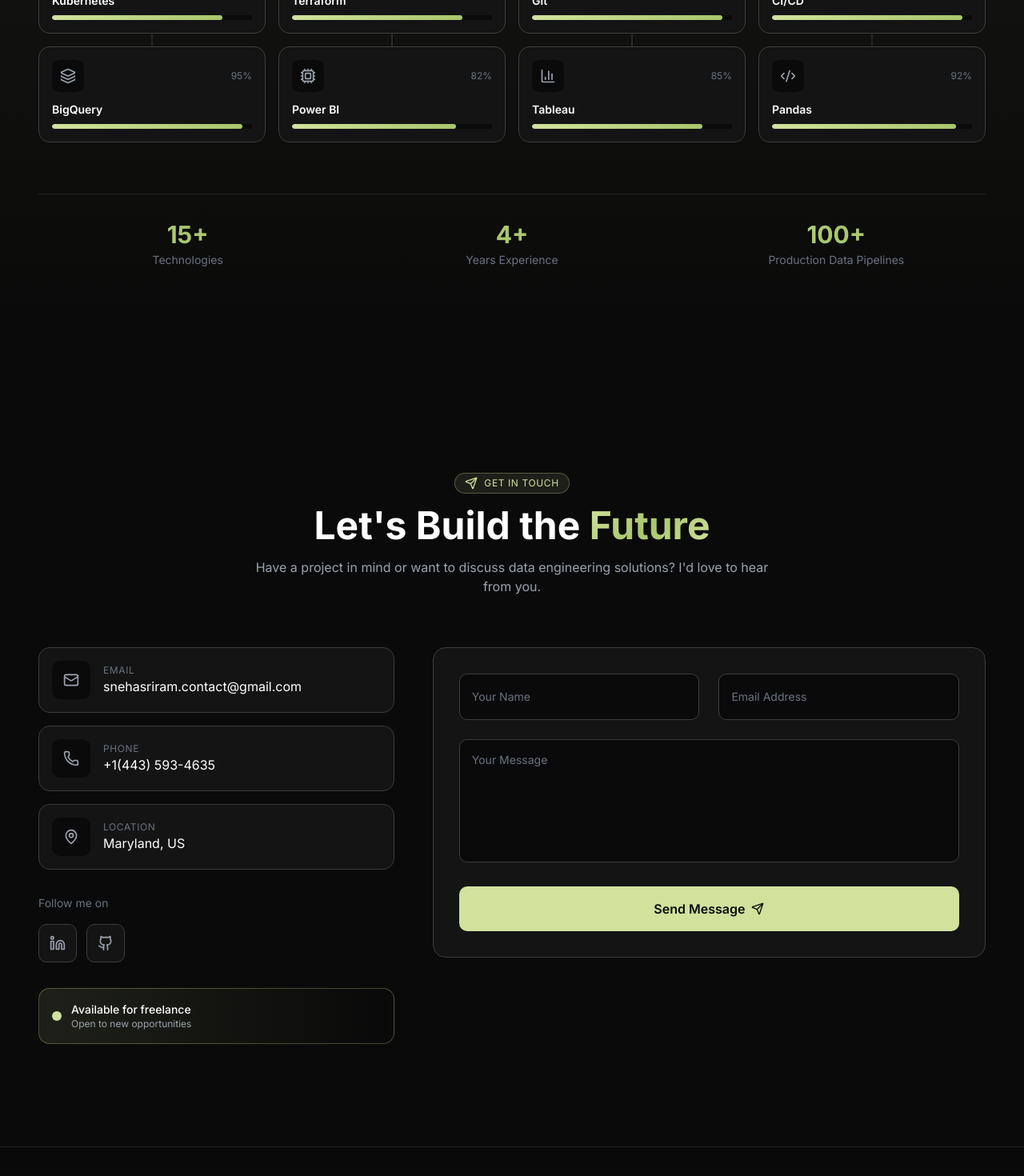
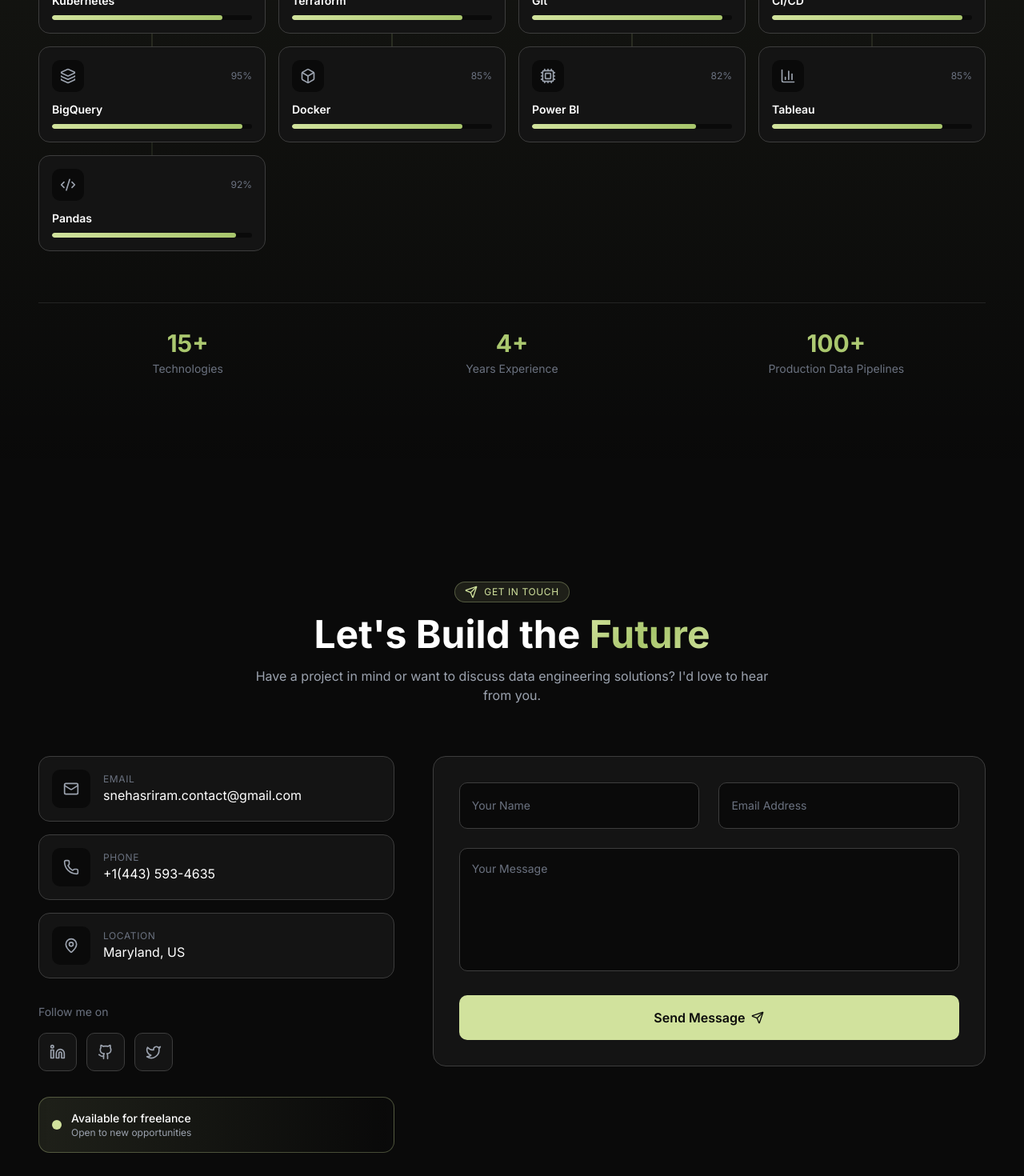
Before and after one commit to ssvsneha/ssvsneha.github.io, a React (Vite) app: page / in a window 1280 px wide. Shown: the part 6600-8070 px from the top of the page at 80% size. Built offline with nearby package versions, Linux system fonts and the light colour scheme.

Commit message:
fix error

```diff
--- a/src/sections/Contact.tsx
+++ b/src/sections/Contact.tsx
@@ -64,6 +64,7 @@ const Contact = () => {
   const socialLinks = [
     { icon: Linkedin, label: 'LinkedIn', href: 'https://www.linkedin.com/in/snehavarsha/' },
     { icon: Github, label: 'GitHub', href: 'https://github.com/snehassv' },
+    { icon: Twitter, label: 'Twitter', href: 'https://x.com/GuptaHarini' },
   ];
 
   return (
--- a/src/sections/Skills.tsx
+++ b/src/sections/Skills.tsx
@@ -53,6 +53,7 @@ const Skills = () => {
     { name: 'Git', icon: GitBranch, category: 'cloud', level: 95 },
     { name: 'CI/CD', icon: Workflow, category: 'cloud', level: 95 },
     { name: 'BigQuery', icon: Layers, category: 'data', level: 95 },
+    { name: 'Docker', icon: Box, category: 'cloud', level: 85 },
 
     // Analytics
     { name: 'Power BI', icon: Cpu, category: 'analytics', level: 82 },
```
